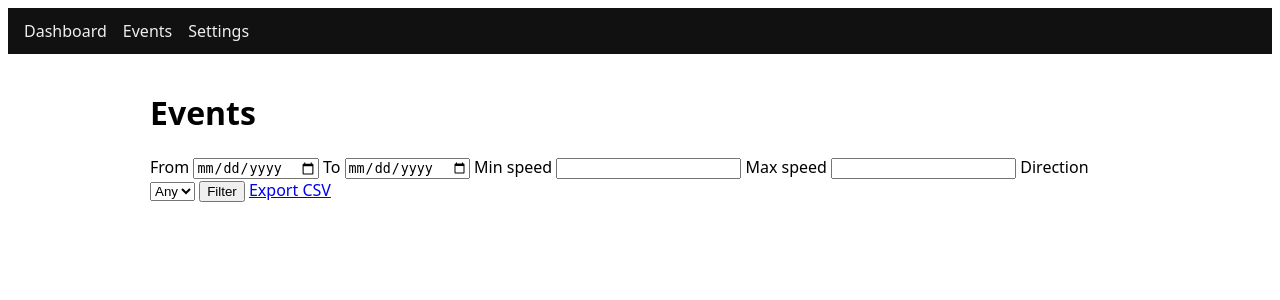
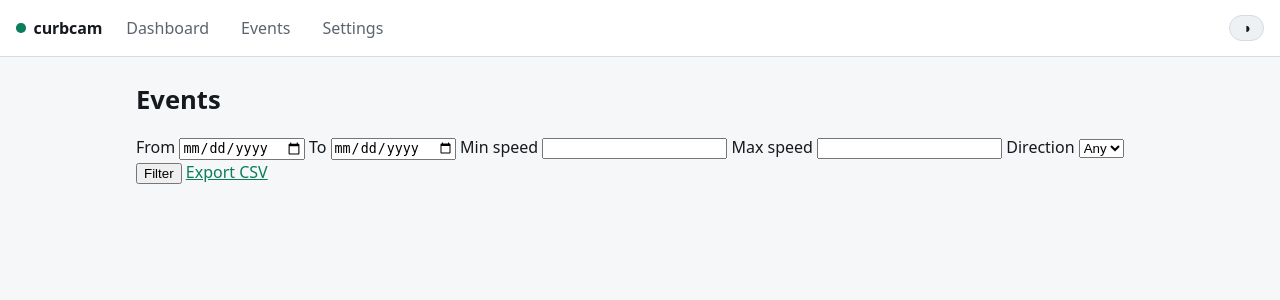
Before and after one commit to PatientVibes/curbcam, a Python web app: template src/curbcam/web/templates/events.html in a window 1280 px wide. Shown: the top 300 px of the page. Run offline with Jinja, Linux system fonts and the light colour scheme; the template is opened without the code that fills it, so the values that code supplies are empty.

Commit message:
feat(ux): design tokens, light/dark theme system, brand nav + favicon

```diff
--- a/src/curbcam/web/static/app.css
+++ b/src/curbcam/web/static/app.css
@@ -1,21 +1,58 @@
-:root { font-family: system-ui, sans-serif; }
-.nav { display: flex; gap: 1rem; padding: .75rem 1rem; background: #111; }
-.nav a { color: #eee; text-decoration: none; }
-.main { padding: 1rem; max-width: 980px; margin: 0 auto; }
-.preview { position: relative; }
-#preview { width: 100%; max-width: 640px; background: #000; border-radius: 8px; }
-.pill { position: absolute; top: 8px; left: 8px; background: #333; color: #fff;
-        padding: 2px 10px; border-radius: 999px; font-size: .8rem; }
-.pill.active { background: #1a7f37; }
-.event-list { display: grid; grid-template-columns: repeat(auto-fill, 320px); gap: 1rem; margin-top: 1rem; }
-.event-card { width: 320px; border: 1px solid #ddd; border-radius: 8px; overflow: hidden; }
-.event-card img { width: 100%; display: block; }
-.event-meta { display: flex; gap: .5rem; align-items: center; padding: .5rem; }
-.event-meta .speed { font-weight: 600; }
-.field-error { color: #b00020; font-size: .85rem; }
-.badge-env { background: #555; color: #fff; font-size: .7rem; padding: 1px 6px; border-radius: 4px; }
-/* Wizard point-picking: the canvas must overlay the frame, not sit below it,
-   so clicks map to image pixels (calibrate + align wizards). */
-.canvas-wrap { position: relative; display: inline-block; max-width: 640px; }
-.canvas-wrap img { display: block; width: 100%; }
-.canvas-wrap canvas { position: absolute; top: 0; left: 0; cursor: crosshair; }
+/* ── Design tokens ───────────────────────────────────────────── */
+:root {
+  /* surfaces & text (light) */
+  --surface-0:#f6f7f9; --surface-1:#fff; --surface-2:#eef1f4; --surface-3:#e3e7ec;
+  --text:#16191d; --text-muted:#5b636e; --border:#d6dbe1;
+  /* brand "radar" accent */
+  --accent:#0a7d5a; --accent-hover:#0c9069; --on-accent:#fff;
+  /* semantics */
+  --ok:#1a7f37; --warn:#b7791f; --danger:#c2410c; --danger-bg:#fff1ec;
+  --dir:#0a6cff;
+  /* type */
+  --font: system-ui,-apple-system,Segoe UI,Roboto,sans-serif;
+  --fs-0:.8rem; --fs-1:.9rem; --fs-2:1rem; --fs-3:1.25rem; --fs-4:1.6rem; --fs-speed:2rem;
+  /* space / radius / shadow / motion */
+  --sp-1:.25rem; --sp-2:.5rem; --sp-3:.75rem; --sp-4:1rem; --sp-5:1.5rem; --sp-6:2rem;
+  --radius:10px; --radius-pill:999px;
+  --shadow:0 1px 2px rgba(16,25,40,.06),0 2px 8px rgba(16,25,40,.08);
+  --tr:.15s ease;
+}
+:root[data-theme="dark"]{
+  --surface-0:#0f1216; --surface-1:#161a20; --surface-2:#1d222a; --surface-3:#262d37;
+  --text:#e7ebf0; --text-muted:#9aa4b1; --border:#2a313b;
+  --accent:#1fb888; --accent-hover:#27d29c; --on-accent:#06231a;
+  --danger:#f0743f; --danger-bg:#2a1812; --dir:#5aa2ff;
+  --shadow:0 1px 2px rgba(0,0,0,.4),0 2px 10px rgba(0,0,0,.45);
+}
+@media (prefers-color-scheme: dark){
+  :root:not([data-theme="light"]){
+    --surface-0:#0f1216; --surface-1:#161a20; --surface-2:#1d222a; --surface-3:#262d37;
+    --text:#e7ebf0; --text-muted:#9aa4b1; --border:#2a313b;
+    --accent:#1fb888; --accent-hover:#27d29c; --on-accent:#06231a;
+    --danger:#f0743f; --danger-bg:#2a1812; --dir:#5aa2ff;
+    --shadow:0 1px 2px rgba(0,0,0,.4),0 2px 10px rgba(0,0,0,.45);
+  }
+}
+
+/* ── Base ────────────────────────────────────────────────────── */
+*{box-sizing:border-box}
+body{margin:0;font-family:var(--font);color:var(--text);background:var(--surface-0);font-size:var(--fs-2);line-height:1.5}
+h1{font-size:var(--fs-4);margin:0 0 var(--sp-4)} h2{font-size:var(--fs-3);margin:var(--sp-5) 0 var(--sp-3)}
+a{color:var(--accent)}
+
+/* ── App shell + nav ─────────────────────────────────────────── */
+.nav{display:flex;align-items:center;gap:var(--sp-4);padding:var(--sp-3) var(--sp-4);
+  background:var(--surface-1);border-bottom:1px solid var(--border)}
+.nav .brand{font-weight:700;letter-spacing:-.01em;color:var(--text);text-decoration:none;display:flex;align-items:center;gap:var(--sp-2)}
+.nav .brand .dot{width:.6rem;height:.6rem;border-radius:50%;background:var(--accent)}
+.nav a:not(.brand){color:var(--text-muted);text-decoration:none;padding:var(--sp-1) var(--sp-2);border-radius:6px}
+.nav a:not(.brand):hover{color:var(--text);background:var(--surface-2)}
+.nav .spacer{margin-left:auto}
+.theme-toggle{background:var(--surface-2);border:1px solid var(--border);color:var(--text);
+  border-radius:var(--radius-pill);padding:var(--sp-1) var(--sp-3);cursor:pointer;font-size:var(--fs-1)}
+.main{padding:var(--sp-5) var(--sp-4);max-width:1040px;margin:0 auto}
+
+/* ── Canvas overlay (calibrate/align) — keep exactly (spec §5.4) ─ */
+.canvas-wrap{position:relative;display:inline-block;max-width:640px}
+.canvas-wrap img{display:block;width:100%;border-radius:var(--radius)}
+.canvas-wrap canvas{position:absolute;top:0;left:0;cursor:crosshair}
--- a/src/curbcam/web/static/app.js
+++ b/src/curbcam/web/static/app.js
@@ -9,6 +9,18 @@ function renderTimes(root) {
 
 document.addEventListener("DOMContentLoaded", () => {
   renderTimes(document);
+
+  // Theme toggle: cycle saved theme; blocking head script applies it on load.
+  const themeBtn = document.getElementById("theme-toggle");
+  if (themeBtn) {
+    themeBtn.addEventListener("click", () => {
+      const cur = document.documentElement.getAttribute("data-theme")
+        || (matchMedia("(prefers-color-scheme: dark)").matches ? "dark" : "light");
+      const next = cur === "dark" ? "light" : "dark";
+      document.documentElement.setAttribute("data-theme", next);
+      try { localStorage.setItem("curbcam-theme", next); } catch (e) {}
+    });
+  }
 
   // htmx swaps in events_rows.html with empty <time> elements (filter + Load
   // more); re-render local times on every swap so paginated/filtered rows
--- a/src/curbcam/web/templates/base.html
+++ b/src/curbcam/web/templates/base.html
@@ -4,15 +4,24 @@
   <meta charset="utf-8">
   <meta name="viewport" content="width=device-width, initial-scale=1">
   <title>curbcam{% block title %}{% endblock %}</title>
+  <link rel="icon" href="/static/favicon.svg">
   <link rel="stylesheet" href="/static/app.css">
+  <script>
+    /* Blocking, pre-paint: set theme from saved choice (falls back to OS pref). */
+    (function(){try{var t=localStorage.getItem("curbcam-theme");
+      if(t==="light"||t==="dark")document.documentElement.setAttribute("data-theme",t);}catch(e){}})();
+  </script>
   <script src="/static/vendor/htmx.min.js" defer></script>
   <script src="/static/app.js" defer></script>
 </head>
 <body>
   <nav class="nav">
+    <a href="/" class="brand"><span class="dot"></span>curbcam</a>
     <a href="/">Dashboard</a>
     <a href="/events">Events</a>
     <a href="/settings">Settings</a>
+    <span class="spacer"></span>
+    <button type="button" class="theme-toggle" id="theme-toggle" aria-label="Toggle light/dark theme">◑</button>
   </nav>
   <main class="main">{% block content %}{% endblock %}</main>
 </body>
```
Also changed, not shown: src/curbcam/web/static/favicon.svg (added), 1 other file.
